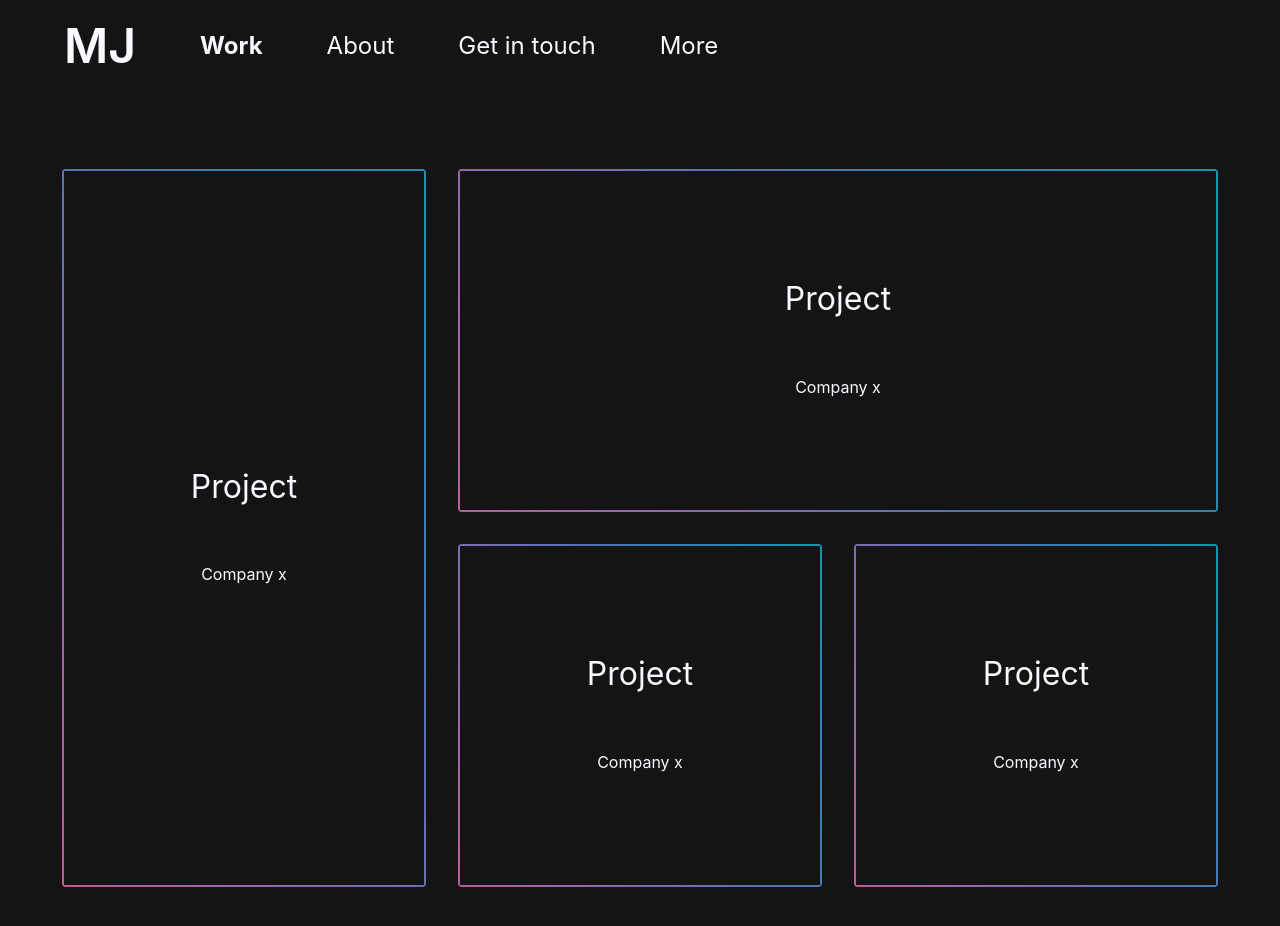
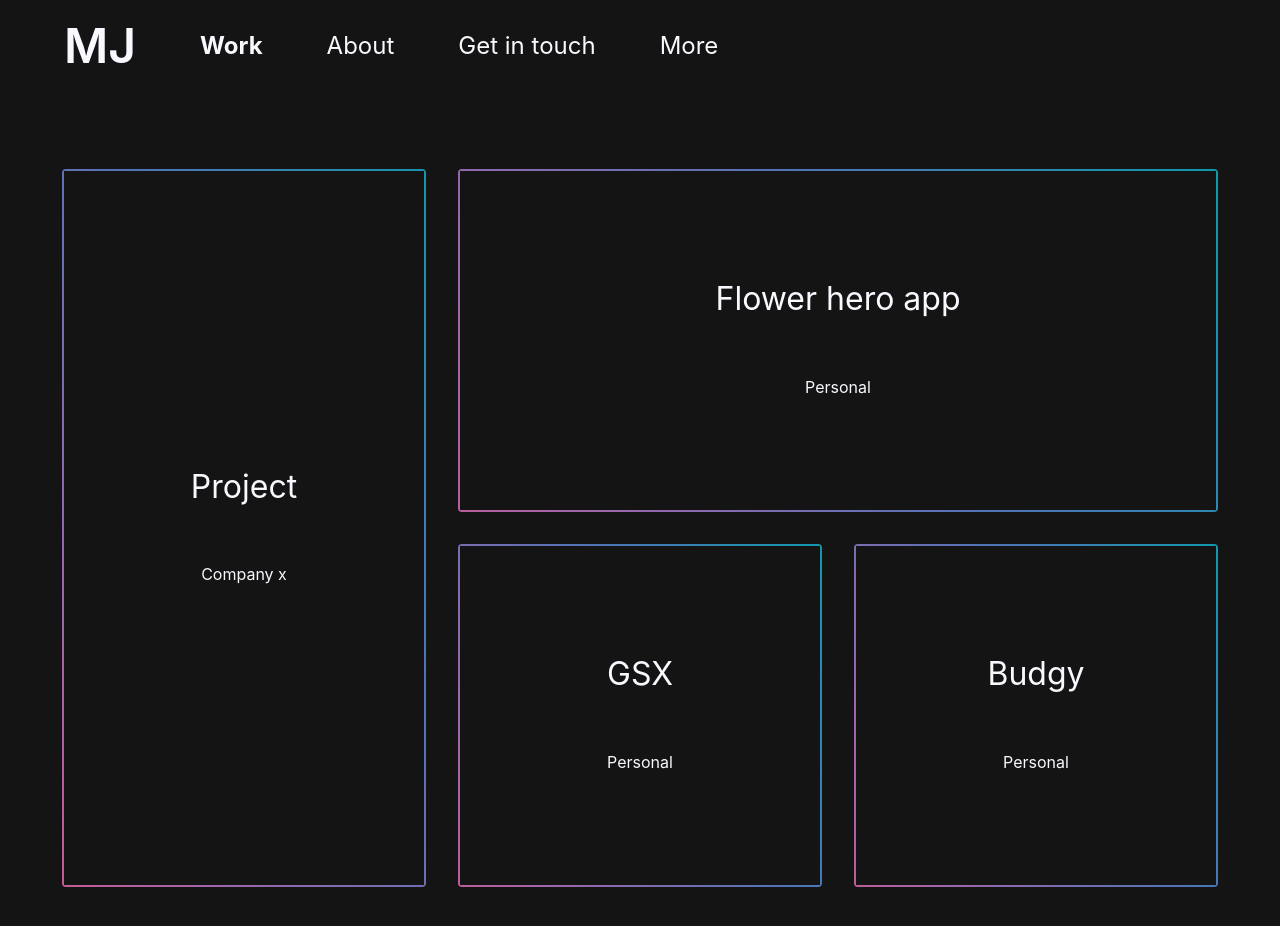
Before and after one commit to Muhammed-Jameel/portfolio, a React (Create React App) app: page /portfolio/Work in a window 1280 px wide. Shown: the top 926 px of the page. Built offline with nearby package versions, Linux system fonts and the light colour scheme.

Commit message:
adding UX files

```diff
--- a/src/components/Pages/workPage/WorkPage.jsx
+++ b/src/components/Pages/workPage/WorkPage.jsx
@@ -15,9 +15,9 @@ const WorkPage = () => {
 
 
         <div className='work_section gradient-border  shadow-pop-bl section_name'><a href="https://www.youtube.com/watch?v=5Q0zGoHUczY" target=" "><h2>Project</h2></a> <p>Company x</p></div>
-        <div className='git_section gradient-border  shadow-pop-bl section_name'><a href="#"><h2>Project</h2></a> <p>Company x</p></div>
-        <div className='about_section gradient-border  shadow-pop-bl section_name'><a href="#"><h2>Project</h2></a> <p>Company x</p></div>
-        <div className='more_section gradient-border  shadow-pop-bl section_name'><a href="#"><h2>Project</h2></a> <p>Company x</p></div>
+        <div className='git_section gradient-border  shadow-pop-bl section_name'><a href="https://docs.google.com/presentation/d/1toUTPvqqEhyX0dBzhYQ98s3ddn8n3nQK2kOkwwtS8lo/edit?usp=sharing" target=" "><h2>Flower hero app</h2></a> <p>Personal</p></div>
+        <div className='about_section gradient-border  shadow-pop-bl section_name'><a href="https://docs.google.com/presentation/d/1VkdFtaFMmzsLvAbTrSnHplel1-4hpa1uojKNBS-gW6U/edit?usp=sharing" target=" "><h2>GSX</h2></a> <p>Personal</p></div>
+        <div className='more_section gradient-border  shadow-pop-bl section_name'><a href="https://docs.google.com/presentation/d/1toUTPvqqEhyX0dBzhYQ98s3ddn8n3nQK2kOkwwtS8lo/edit?usp=sharing" target=" "><h2>Budgy</h2></a> <p>Personal</p></div>
 
       </div>
 
```
